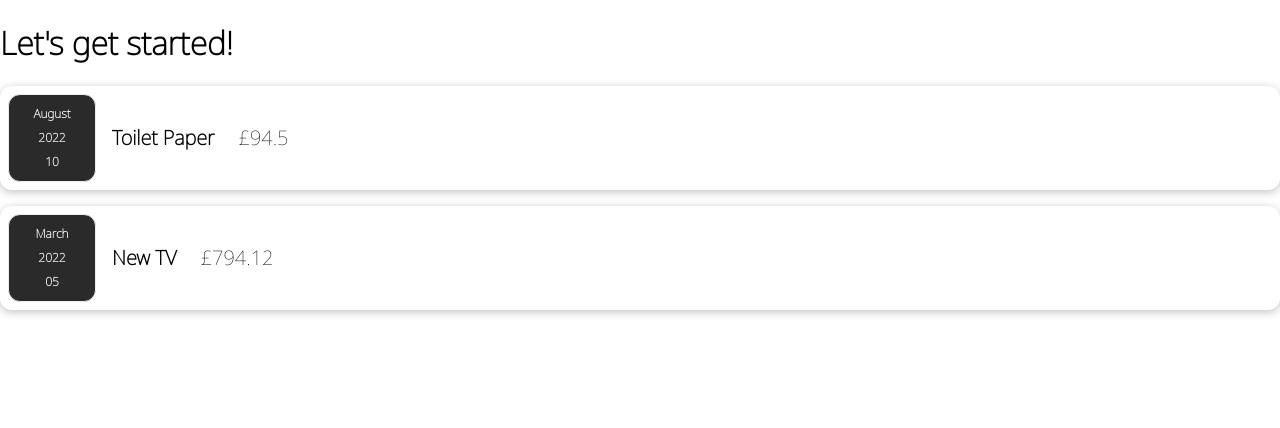
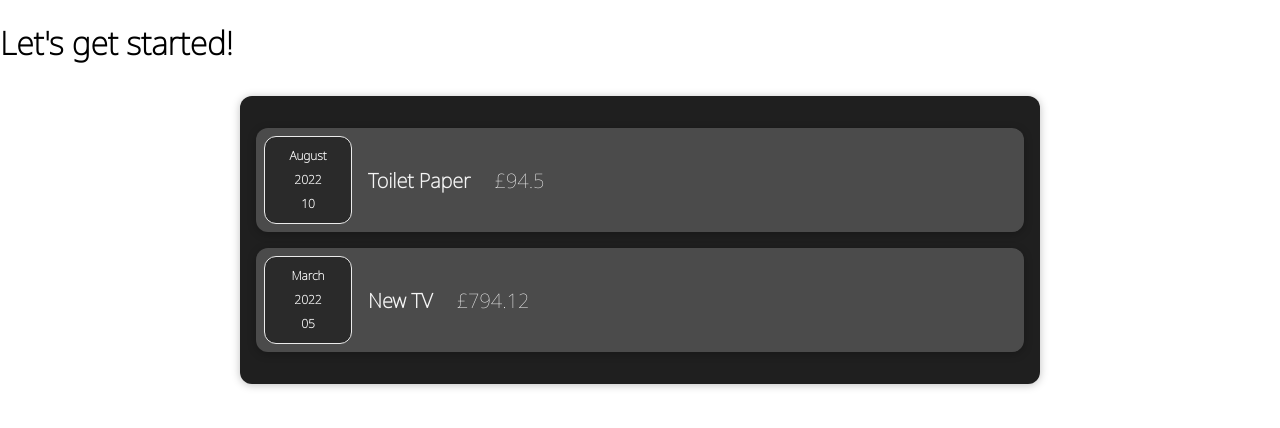
Before and after one commit to sevdas/data-analyzer, a JavaScript app: page / in a window 1280 px wide. Shown: the top 428 px of the page. Built offline with nearby package versions, Linux system fonts and the light colour scheme; the HTML template or start-up script is replaced by a standard one.

Commit message:
Split root component

```diff
--- a/src/App.js
+++ b/src/App.js
@@ -1,4 +1,4 @@
-import ExpenseItem from './components/ExpenseItem';
+import Expenses from './components/Expenses';
 
 function App() {
 
@@ -16,14 +16,13 @@
       date: new Date(2022, 2, 5)
     },
   ]
-  console.log('date', expenses[0].date)
+
   return (
     <>
       <h1>
         Let's get started!
       </h1>
-      <ExpenseItem title={expenses[0].title} amount={expenses[0].amount} date={expenses[0].date} />
-      <ExpenseItem title={expenses[1].title} amount={expenses[1].amount} date={expenses[1].date} />
+      <Expenses items={expenses} />
     </>
   );
 }
--- a/src/components/ExpenseItem.css
+++ b/src/components/ExpenseItem.css
@@ -7,7 +7,8 @@
     margin: 1rem 0;
     border-radius: 12px;
     gap: 1rem;
-    /* background-color: #4b4b4b; */
+    background-color: #4b4b4b;
+    color:whitesmoke;
 }
 
 .expense-item__description {
--- /dev/null
+++ b/src/components/Expenses.css
@@ -0,0 +1,9 @@
+.expenses {
+    padding: 1rem;
+    background-color: rgb(31,31,31);
+    margin: 2rem auto;
+    width: 50rem;
+    max-width: 95%;
+    border-radius: 12px;
+    box-shadow: 0 1px 8px rgba(0, 0, 0, 0.25);
+}
--- /dev/null
+++ b/src/components/Expenses.js
@@ -0,0 +1,18 @@
+import ExpenseItem from './ExpenseItem'
+import "./Expenses.css"
+
+export default function Expenses({ items }) {
+
+    return (
+        <div className="expenses">
+            <ExpenseItem
+                title={items[0].title}
+                amount={items[0].amount}
+                date={items[0].date} />
+            <ExpenseItem
+                title={items[1].title}
+                amount={items[1].amount}
+                date={items[1].date} />
+        </div>
+    )
+}
```
